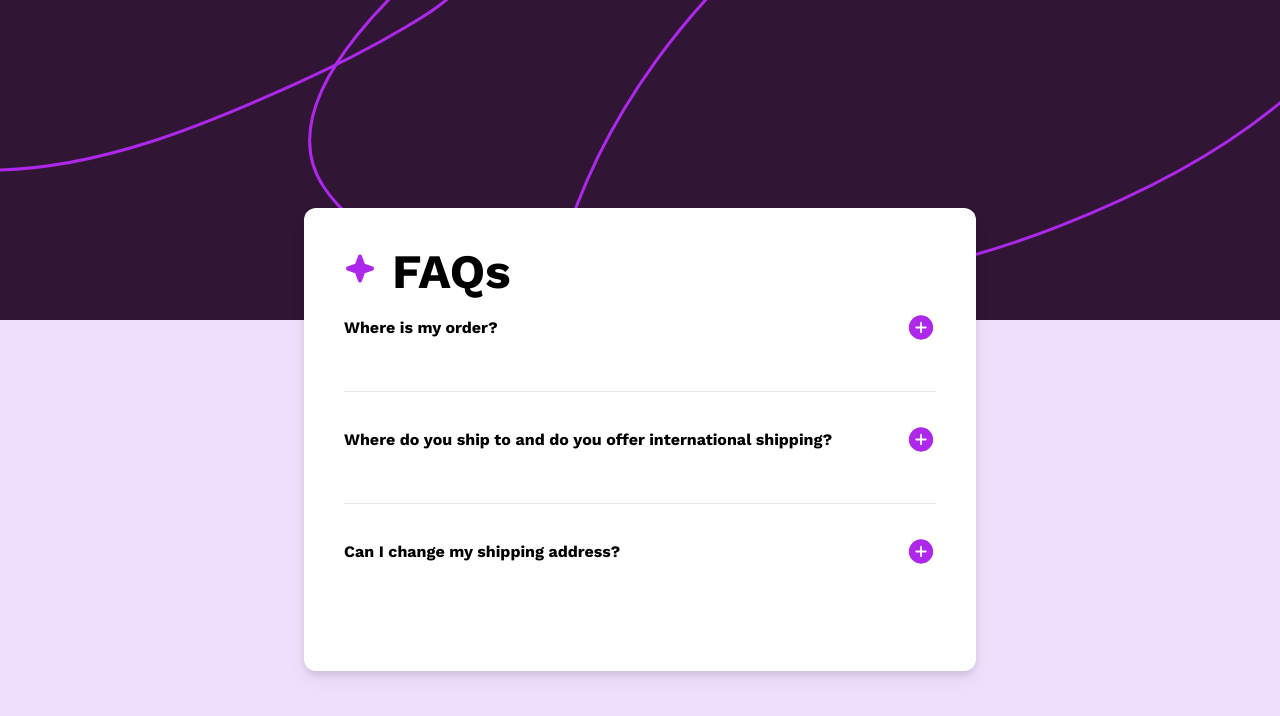
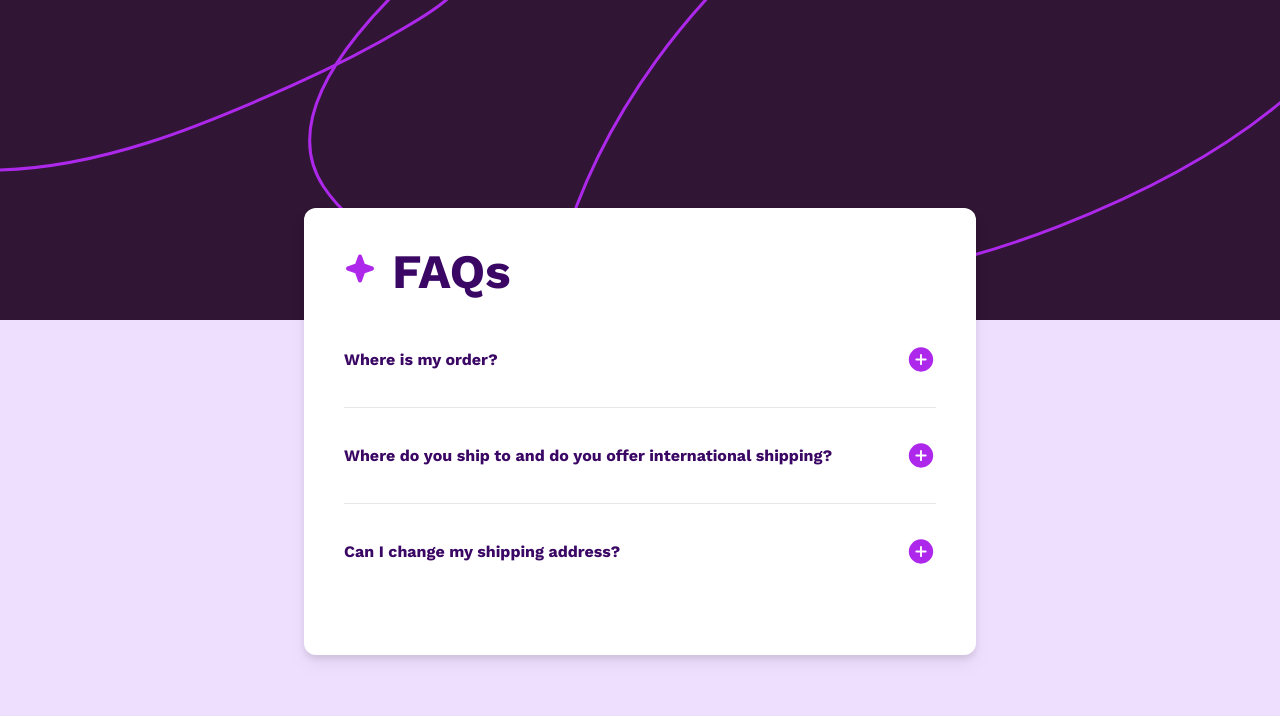
Before and after one commit to tnamdevnote/faq-accordion, a React (Vite) app: page / in a window 1280 px wide. Shown: the top 716 px of the page. Built offline with nearby package versions, Linux system fonts and the light colour scheme.

Commit message:
adjust font color

```diff
--- a/src/App.tsx
+++ b/src/App.tsx
@@ -35,9 +35,11 @@ function App() {
     <>
       <div className="fixed top-0 h-[320px] w-full bg-no-repeat bg-cover bg-hero-pattern-mobile sm:bg-hero-pattern-desktop"></div>
       <section className="relative top-52 flex flex-col mx-8 sm:mx-auto p-10 min-w-0 bg-white drop-shadow-lg max-w-2xl rounded-xl">
-        <header className="w-full flex gap-4">
+        <header className="flex gap-4 mb-8">
           <IconStar className="w-8 h-18" />
-          <h1 className="text-4xl lg:text-5xl font-bold">FAQs</h1>
+          <h1 className="text-4xl lg:text-5xl font-bold text-purple-950">
+            FAQs
+          </h1>
         </header>
         {faqs.map((f) => (
           <Accordion key={f.id} id={`accordion-${f.id}`}>
--- a/src/components/Accordion/Accordion.tsx
+++ b/src/components/Accordion/Accordion.tsx
@@ -44,7 +44,7 @@ function Accordion({
     <AccordionContext.Provider value={memoizedValue}>
       <div
         id="accordion"
-        className="my-4 w-full border-b-[1px] pb-8 last-of-type:border-b-0"
+        className="my-4 w-full border-b-[1px] pb-4 last-of-type:border-b-0"
       >
         {children}
       </div>
@@ -56,7 +56,7 @@ function Summary({ label }: { label: string }) {
   const { id, isOpen, toggle } = useAccordionContext();
 
   return (
-    <h3 className="transition-colors hover:text-purple-700  font-bold hover:cursor-pointer mb-4">
+    <h3 className="transition-colors text-purple-950 hover:text-purple-700  font-bold hover:cursor-pointer mb-4">
       <button
         id={id}
         className="flex justify-between items-center text-left w-full"
```
